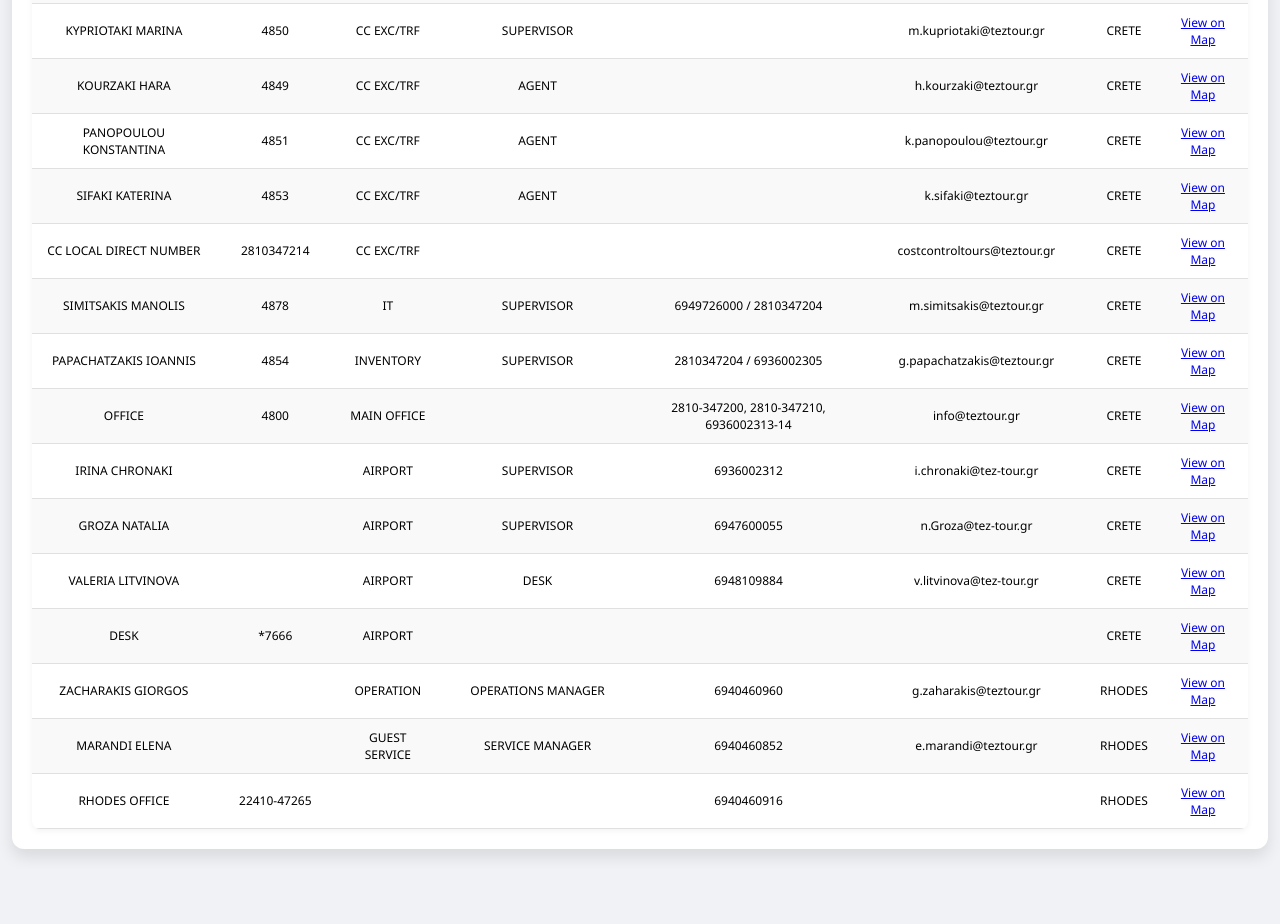
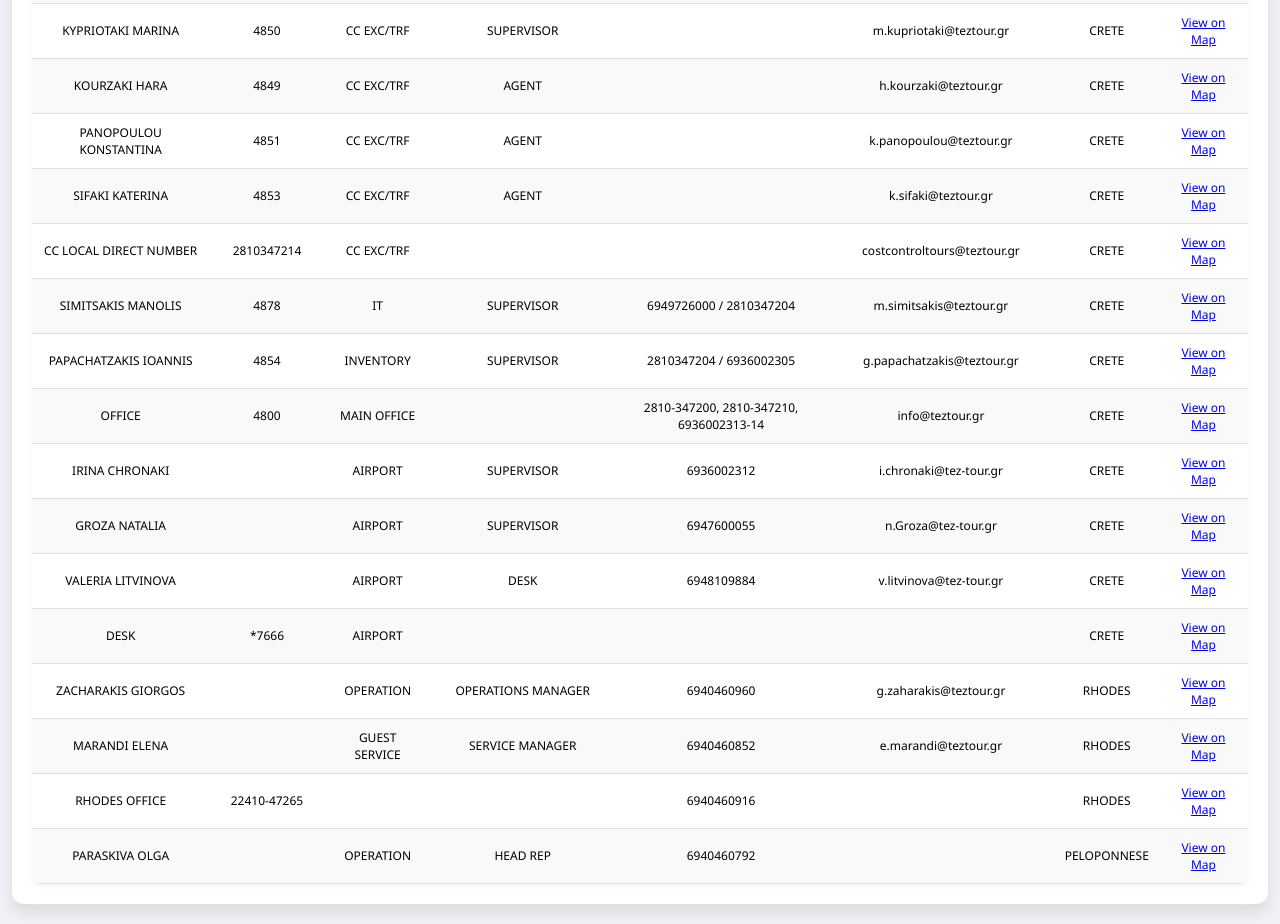
Before and after one commit to makar125/index, a plain HTML site: page index.html in a window 1280 px wide. Shown: the part 2528-3452 px from the top of the page. Before the commit the page ends 3397 px from the top, so only its background shows below. Drawn offline with nearby package versions, Linux system fonts and the light colour scheme.

Commit message:
Update index.html

```diff
--- a/index.html
+++ b/index.html
@@ -680,6 +680,16 @@
     <td>RHODES</td>
     <td><a href="#" onclick="showMap('https://www.google.com/maps/embed?pb=!1m17!1m12!1m3!1d1857.296906826411!2d28.133518021958725!3d36.38280973612114!2m3!1f0!2f0!3f0!3m2!1i1024!2i768!4f13.1!3m2!1m1!2zMzbCsDIyJzU4LjUiTiAyOMKwMDgnMDIuMiJF!5e1!3m2!1sen!2sgr!4v1743764411591!5m2!1sen!2sgr'); return false;">View on Map</a></td>
 </tr>
+<tr>
+    <td>PARASKIVA OLGA</td>
+    <td></td>
+    <td>OPERATION</td>
+    <td>HEAD REP</td>
+    <td>6940460792</td>
+    <td></td>
+    <td>PELOPONNESE</td>
+    <td><a href="#" onclick="showMap('https://www.google.com/maps/embed?pb=!1m18!1m12!1m3!1d4894.409210126274!2d21.323101218377644!3d37.70754019622457!2m3!1f0!2f0!3f0!3m2!1i1024!2i768!4f13.1!3m3!1m2!1s0x1360bfbc98b50191%3A0x68ab9134c6902e62!2sAldemar%20Olympian%20Village!5e1!3m2!1sen!2sgr!4v1743770482066!5m2!1sen!2sgr'); return false;">View on Map</a></td>
+</tr>
 
 
                     </tbody>
```
